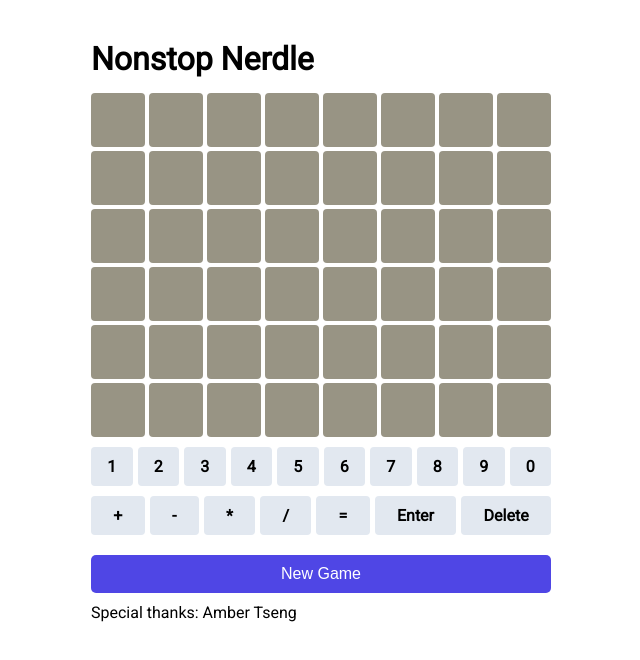
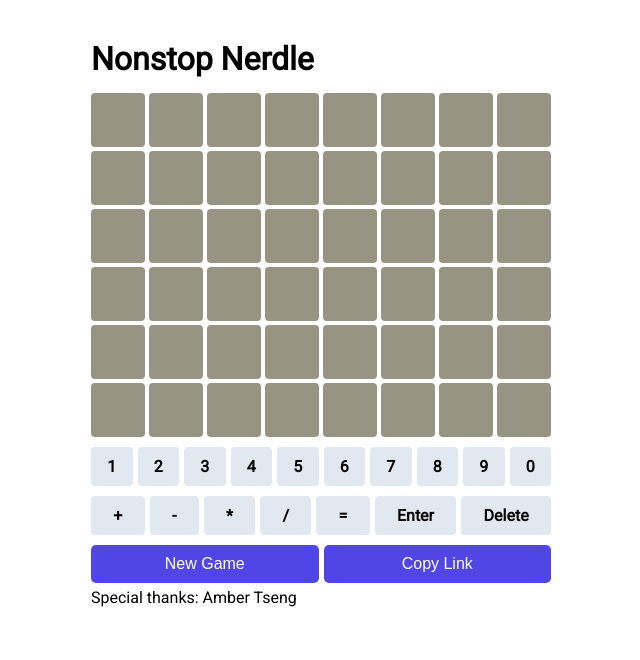
Before and after one commit to bh-392/nonstop-nerdle, a React (Create React App) app: page / in a window 1280 px wide. Shown: the top 660 px of the page, without its empty margins (319-959 px from the left). Built offline with nearby package versions, Linux system fonts and the light colour scheme.

Commit message:
Add CopyLinkButton

```diff
--- a/src/App.js
+++ b/src/App.js
@@ -12,6 +12,7 @@ import {
 } from "./utils";
 import RowContainer from "./components/RowContainer";
 import NewGameButton from "./components/NewGameButton";
+import CopyLinkButton from "./components/CopyLinkButton";
 import Message from "./components/Message";
 import styles from "./App.module.css";
 
@@ -120,8 +121,10 @@ const App = () => {
           historyList={historyList}
         />
         <Inputs handleKeyDown={handleKeyDown} />
-        <NewGameButton startNewGame={startNewGame} />
-        {/* <div>Share</div> */}
+        <div className={styles.buttonsContainer}>
+          <NewGameButton startNewGame={startNewGame} />
+          <CopyLinkButton setMessage={setMessage} />
+        </div>
         <div>Special thanks: Amber Tseng</div>
 
         {message && <Message message={message} />}
--- a/src/App.module.css
+++ b/src/App.module.css
@@ -15,6 +15,13 @@
   margin-bottom: 15px;
 }
 
+.buttonsContainer {
+  display: grid;
+  gap: 5px;
+  grid-template-columns: repeat(2, 1fr);
+  margin-bottom: 5px;
+}
+
 .inputButtonsContainer {
   margin: 10px 0;
   display: flex;
--- /dev/null
+++ b/src/components/Button.js
@@ -0,0 +1,11 @@
+import styles from "./Button.module.css";
+
+const Button = ({ onClick, children }) => {
+  return (
+    <button className={styles.base} onClick={onClick}>
+      {children}
+    </button>
+  );
+};
+
+export default Button;
--- a/src/components/NewGameButton.module.css
+++ b/src/components/Button.module.css
@@ -1,9 +1,8 @@
-.button {
+.base {
   background-color: rgb(79, 70, 229);
   border: none;
   border-radius: 5px;
   color: white;
   cursor: pointer;
-  margin: 10px 0;
   padding: 10px;
 }
--- /dev/null
+++ b/src/components/CopyLinkButton.js
@@ -0,0 +1,25 @@
+import Button from "./Button";
+
+let messageTimer;
+
+const CopyLinkButton = ({ setMessage }) => {
+  if (navigator.clipboard === undefined) {
+    return null;
+  }
+
+  const handleClick = (e) => {
+    e.target.blur();
+    navigator.clipboard.writeText(document.URL).then(() => {
+      clearTimeout(messageTimer);
+      setMessage({
+        type: "success",
+        content: "Copied. Share it with your friends. 🥳",
+      });
+      messageTimer = setTimeout(() => setMessage(null), 3000);
+    });
+  };
+
+  return <Button onClick={handleClick}>Copy Link</Button>;
+};
+
+export default CopyLinkButton;
--- a/src/components/NewGameButton.js
+++ b/src/components/NewGameButton.js
@@ -1,4 +1,4 @@
-import styles from "./NewGameButton.module.css";
+import Button from "./Button";
 
 const NewGameButton = ({ startNewGame }) => {
   const handleClick = (e) => {
@@ -6,11 +6,7 @@ const NewGameButton = ({ startNewGame }) => {
     startNewGame();
   };
 
-  return (
-    <button className={styles.button} onClick={handleClick}>
-      New Game
-    </button>
-  );
+  return <Button onClick={handleClick}>New Game</Button>;
 };
 
 export default NewGameButton;
```
Also changed, not shown: src/components/CopyLinkButton.module.css (added).
